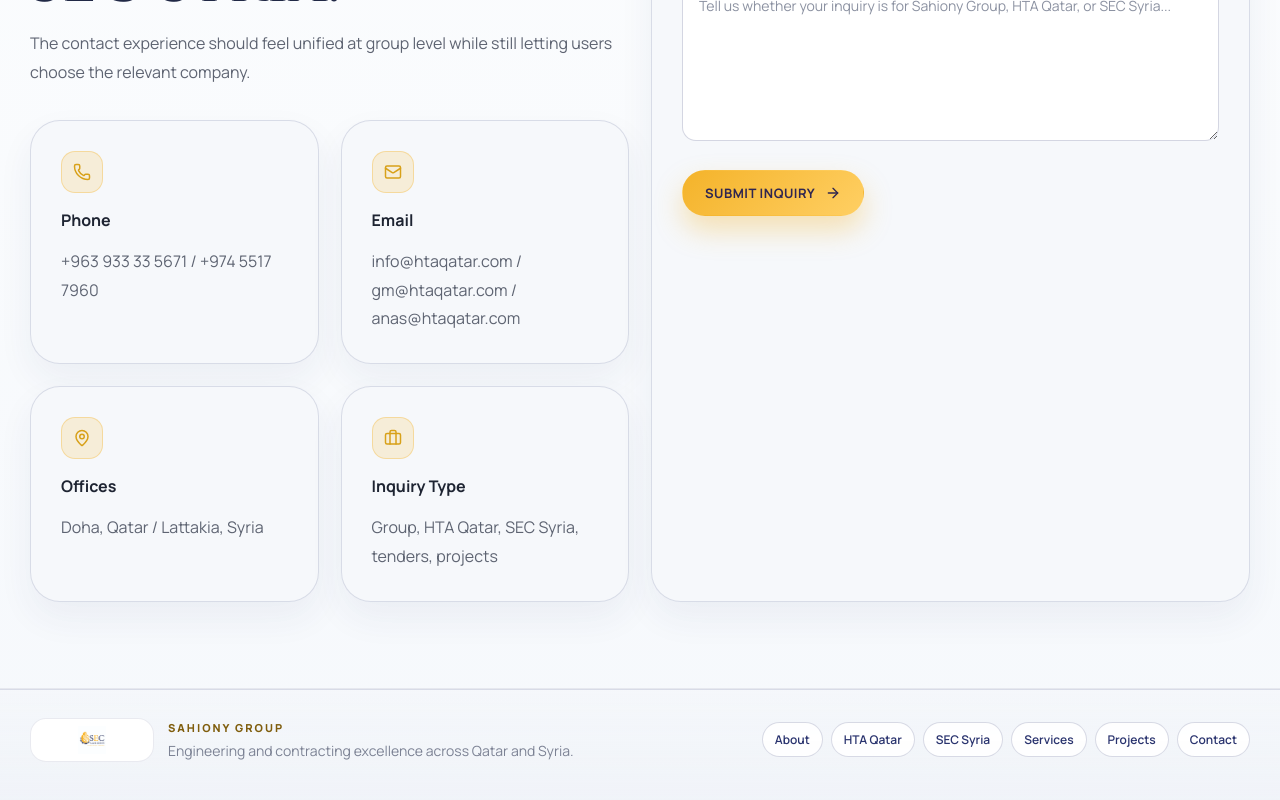
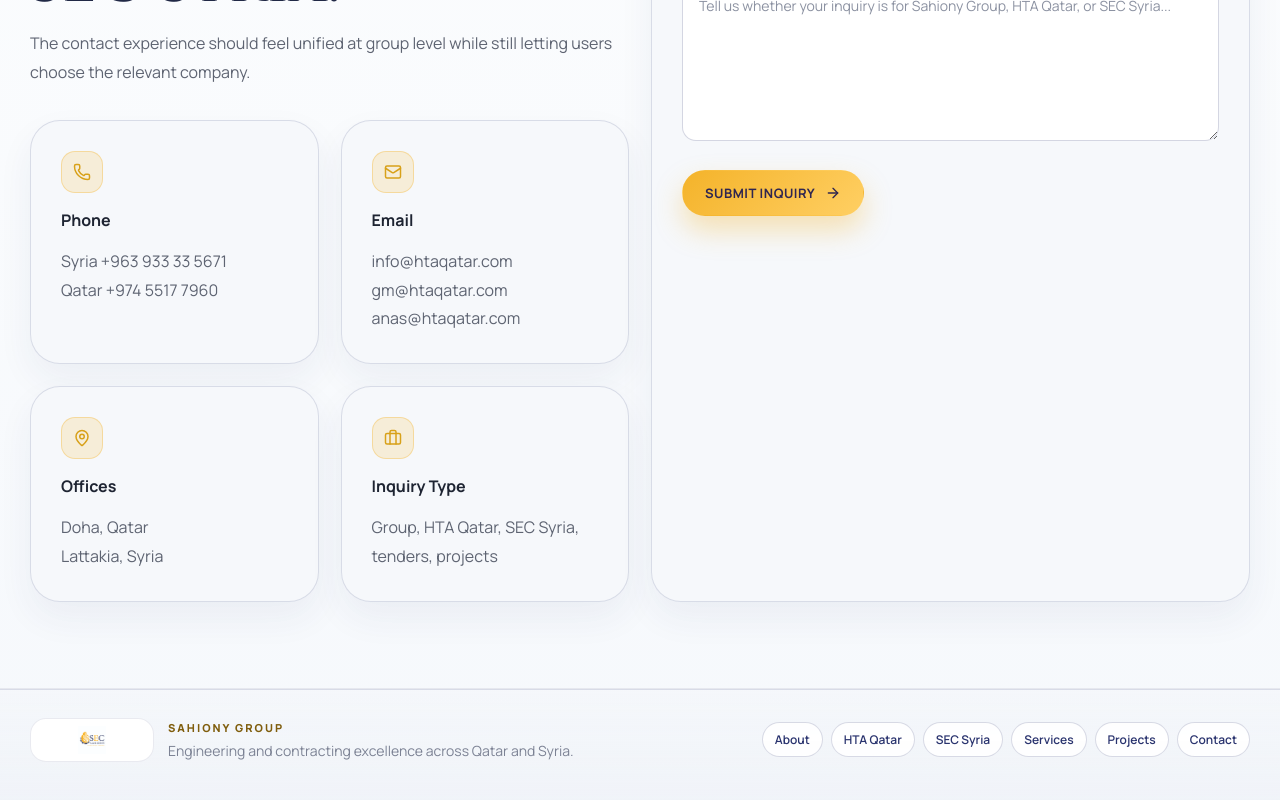
Before and after one commit to ahdajj/Sahiony-Group, a Next.js app: page / in a window 1280 px wide. Shown: the part 9480-10280 px from the top of the page. Built offline with nearby package versions, Linux system fonts and the light colour scheme.

Commit message:
Fix contact email formatting and render line breaks in contact cards

```diff
--- a/app/contact/page.tsx
+++ b/app/contact/page.tsx
@@ -32,7 +32,7 @@
                         <div className="spacer-16" />
                         <strong>{item.title}</strong>
                         <div className="spacer-16" />
-                        <span className="subtle" style={{ lineHeight: 1.8 }}>{item.value}</span>
+                        <span className="subtle" style={{ lineHeight: 1.8, whiteSpace: 'pre-line' }}>{item.value}</span>
                       </div>
                     </article>
                   );
--- a/app/page.tsx
+++ b/app/page.tsx
@@ -299,7 +299,7 @@
                         <div className="spacer-16" />
                         <strong>{item.title}</strong>
                         <div className="spacer-16" />
-                        <span className="subtle" style={{ lineHeight: 1.8 }}>{item.value}</span>
+                        <span className="subtle" style={{ lineHeight: 1.8, whiteSpace: 'pre-line' }}>{item.value}</span>
                       </div>
                     </article>
                   );
--- a/lib/i18n.ts
+++ b/lib/i18n.ts
@@ -304,9 +304,9 @@
       groupContactTitle: 'One inquiry point with routing for HTA Qatar and SEC Syria.',
       groupContactDesc: 'The contact experience should feel unified at group level while still letting users choose the relevant company.',
       contactCards: [
-        { title: 'Phone', value: '+963 933 33 5671 / +974 5517 7960' },
-        { title: 'Email', value: 'info@htaqatar.com / gm@htaqatar.com / anas@htaqatar.com' },
-        { title: 'Offices', value: 'Doha, Qatar / Lattakia, Syria' },
+        { title: 'Phone', value: 'Syria +963 933 33 5671\nQatar +974 5517 7960' },
+        { title: 'Email', value: 'info@htaqatar.com\ngm@htaqatar.com\nanas@htaqatar.com' },
+        { title: 'Offices', value: 'Doha, Qatar\nLattakia, Syria' },
         { title: 'Inquiry Type', value: 'Group, HTA Qatar, SEC Syria, tenders, projects' },
       ],
       requestProposal: 'Request a Proposal',
```
